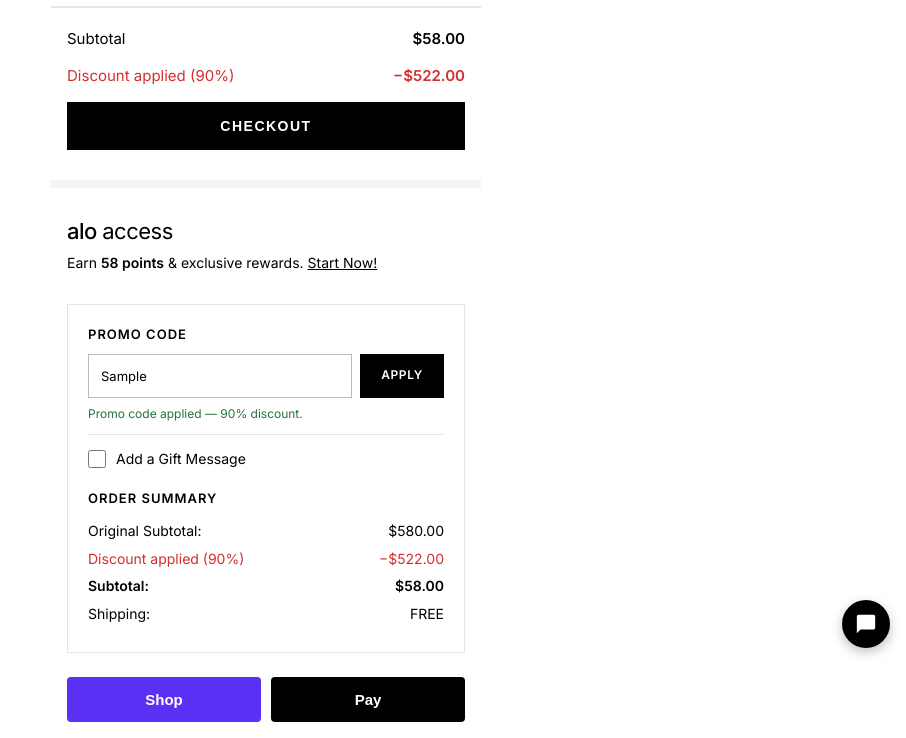
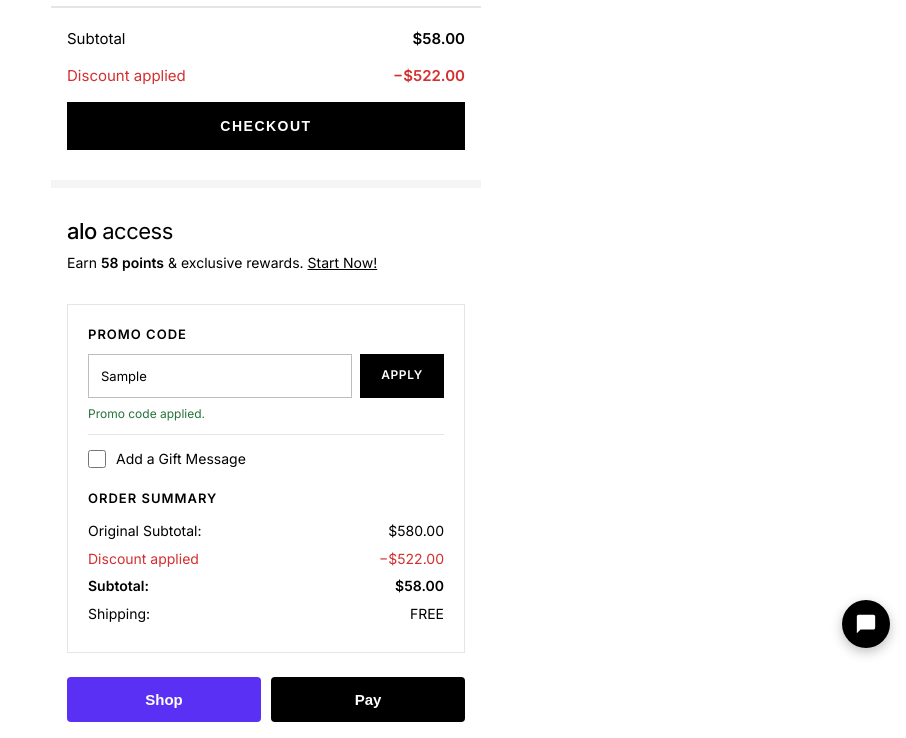
Before and after one commit to himanshubamotrawork-gif/alo-yoga-checkout-, a plain HTML site: page index.html in a window 1280 px wide. Both pictures are taken after typing "Sample" into the empty fields and a click on the button "APPLY". Shown: the part 774-1512 px from the top of the page, without its empty margins (374-1280 px from the left). Drawn offline with Linux system fonts and the light colour scheme.

Commit message:
Remove percentage wording from discount labels

```diff
--- a/index.html
+++ b/index.html
@@ -665,7 +665,7 @@
       <strong id="sticky-subtotal">$580.00</strong>
     </div>
     <div class="subtotal-row discount-summary-row" id="sticky-discount-row" hidden>
-      <span>Discount applied (90%)</span>
+      <span>Discount applied</span>
       <strong id="sticky-discount">−$0.00</strong>
     </div>
     <button class="checkout-btn">Checkout</button>
@@ -702,7 +702,7 @@
       <span id="original-subtotal">$580.00</span>
     </div>
     <div class="summary-line discount-summary-row" id="discount-summary-row" hidden>
-      <span>Discount applied (90%)</span>
+      <span>Discount applied</span>
       <span id="discount-amount">−$0.00</span>
     </div>
     <div class="summary-line" style="font-weight: 600;">
@@ -793,7 +793,7 @@
       feedback.style.color = '#b42318';
     } else {
       promoApplied = true;
-      feedback.textContent = 'Promo code applied — 90% discount.';
+      feedback.textContent = 'Promo code applied.';
       feedback.style.color = '#26733b';
     }
     updatePrices();
```
